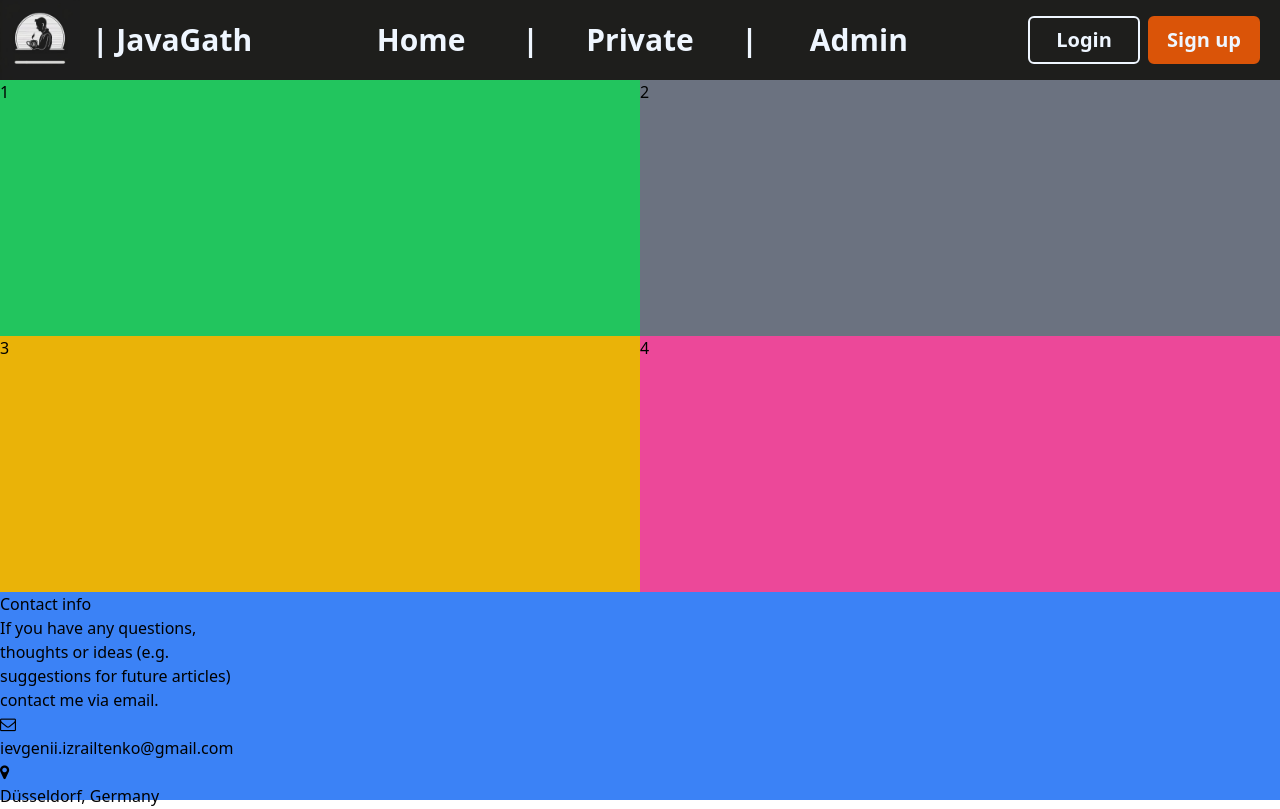
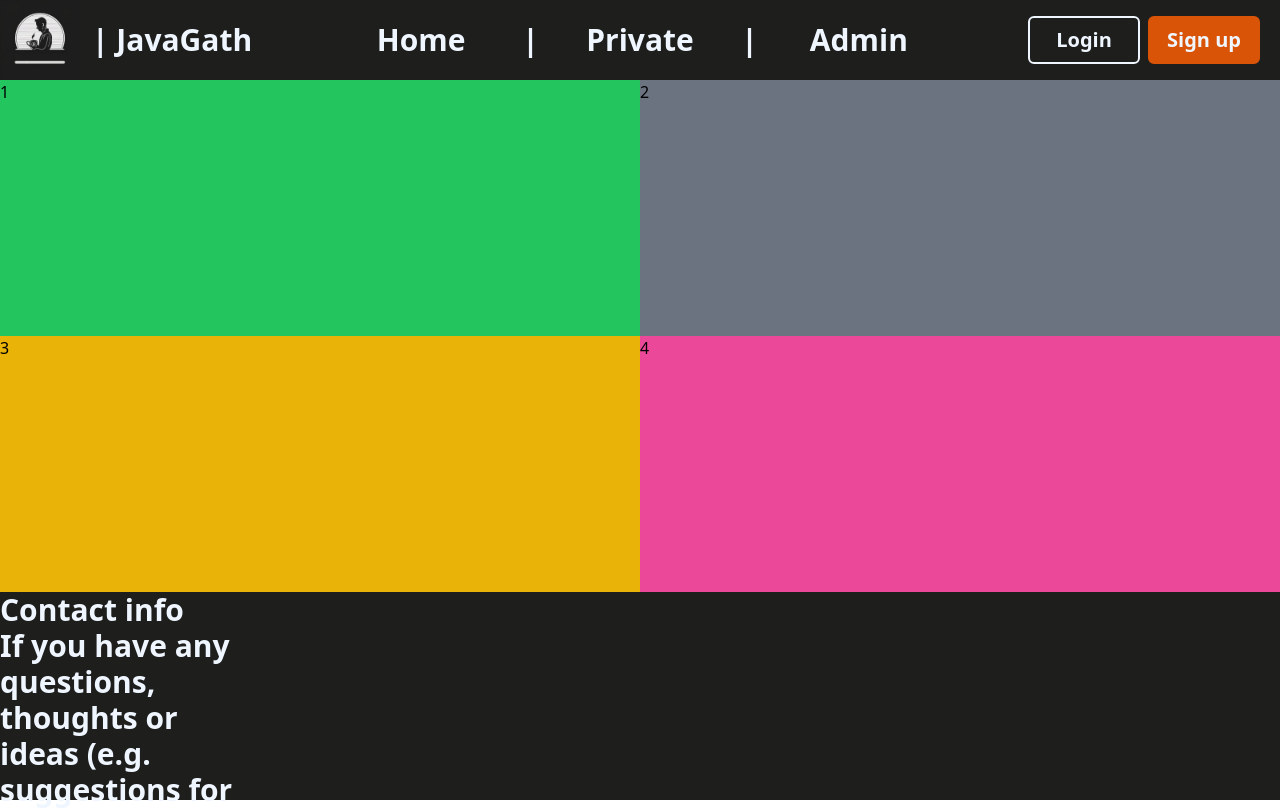
Before and after one commit to JavaGath/blog-web, a Vue app: page / in a window 1280 px wide. Shown: the top 809 px of the page. Built offline with nearby package versions, Linux system fonts and the light colour scheme.

Commit message:
css refactoring

```diff
--- a/src/App.vue
+++ b/src/App.vue
@@ -1,12 +1,10 @@
 <template>
   <div class="flex flex-col h-screen justify-between">
-    <HeaderComponent
-      class="h-20 cursor-default bg-logo-color select-none text-3xl font-bold text-slate-90 grid grid-cols-12 text-blue-50"
-    ></HeaderComponent>
+    <HeaderComponent class="h-20 bar"></HeaderComponent>
     <RouterView
       class="mb-auto h-full grid grid-rows-2 grid-cols-2"
     ></RouterView>
-    <FooterComponent class="h-52 bg-blue-500"></FooterComponent>
+    <FooterComponent class="h-52 bar"></FooterComponent>
   </div>
 </template>
 
```
